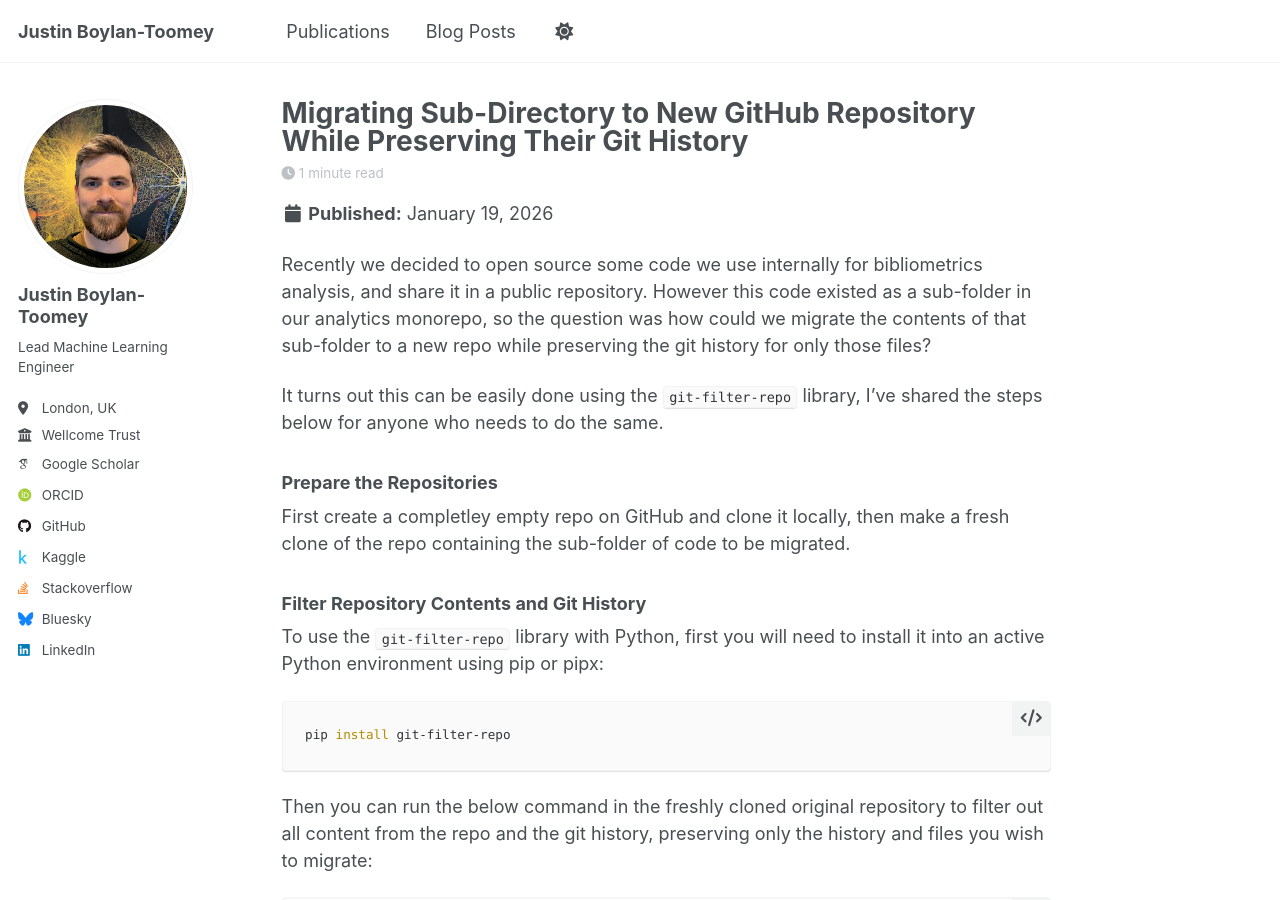
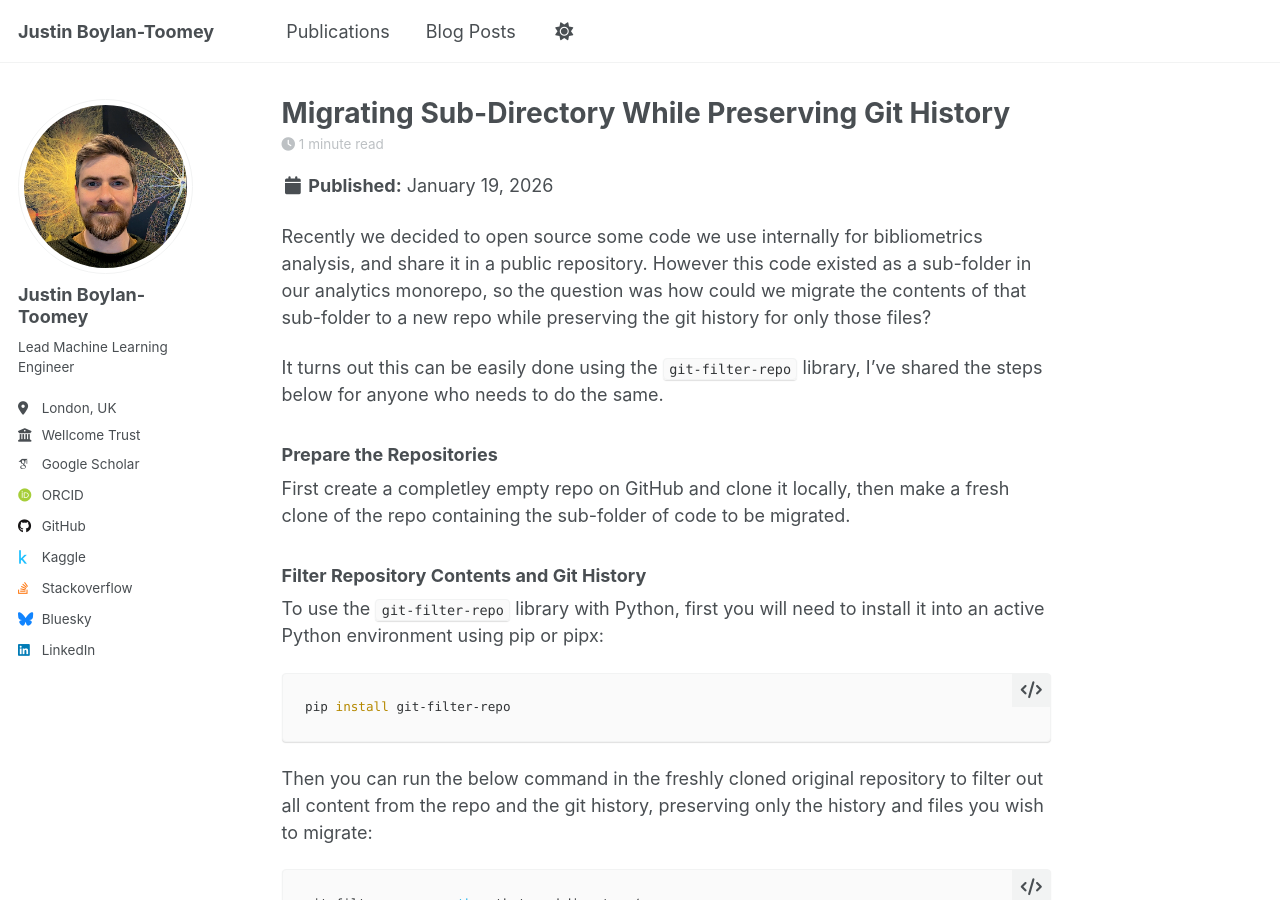
Before and after one commit to justinbt1/justinbt1.github.io, a Jekyll site: the page built from _posts/2026-01-19-git-migration.md, in a window 1280 px wide and 900 px high. Built offline with Jekyll 4.4.1, drawn with Linux system fonts in a browser that asks for light colours; some web fonts are replaced; a script that is not in the unit is left out.

Commit message:
Simplified post name

```diff
--- a/_posts/2026-01-19-git-migration.md
+++ b/_posts/2026-01-19-git-migration.md
@@ -1,5 +1,5 @@
 ---
-title: 'Migrating Sub-Directory to New GitHub Repository While Preserving Their Git History'
+title: 'Migrating Sub-Directory While Preserving Git History'
 date: 2026-01-19
 permalink: /post/migrating-subfolder-while-preserving-git-history
 tags:
```
